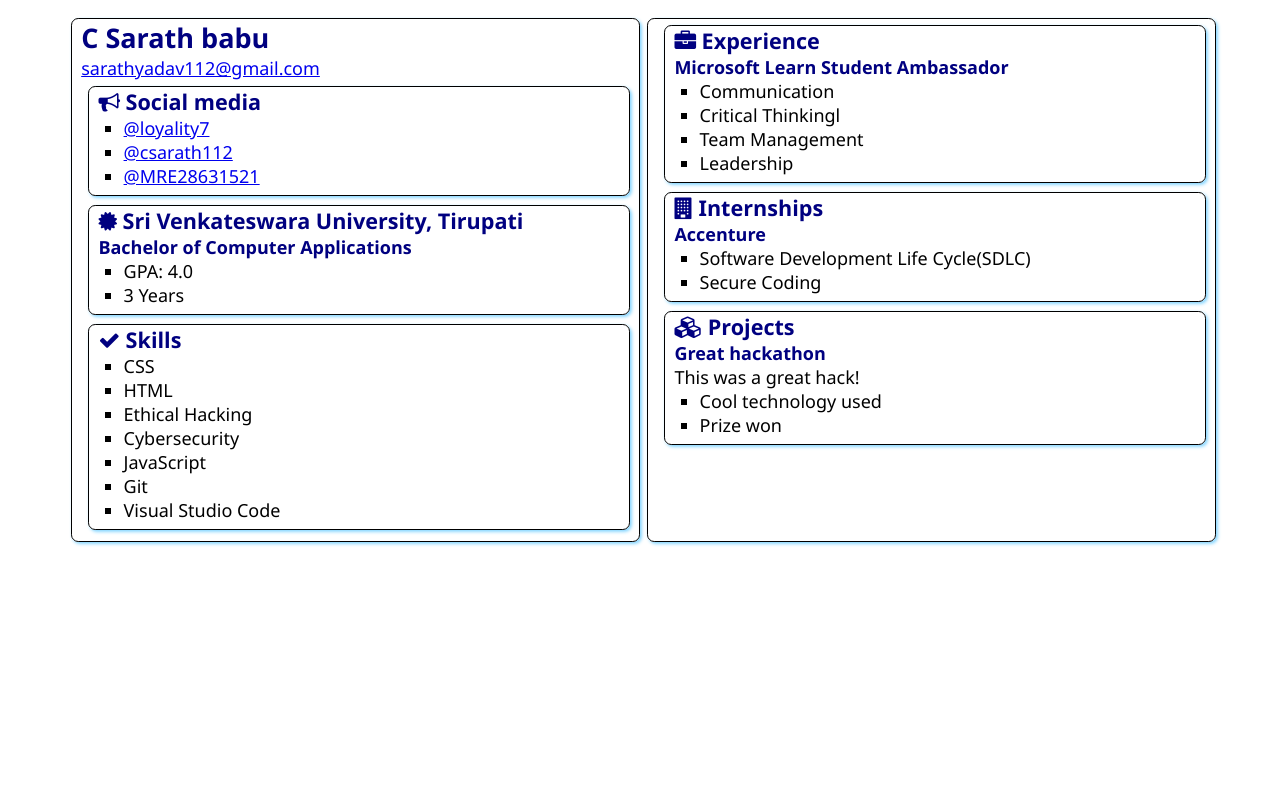
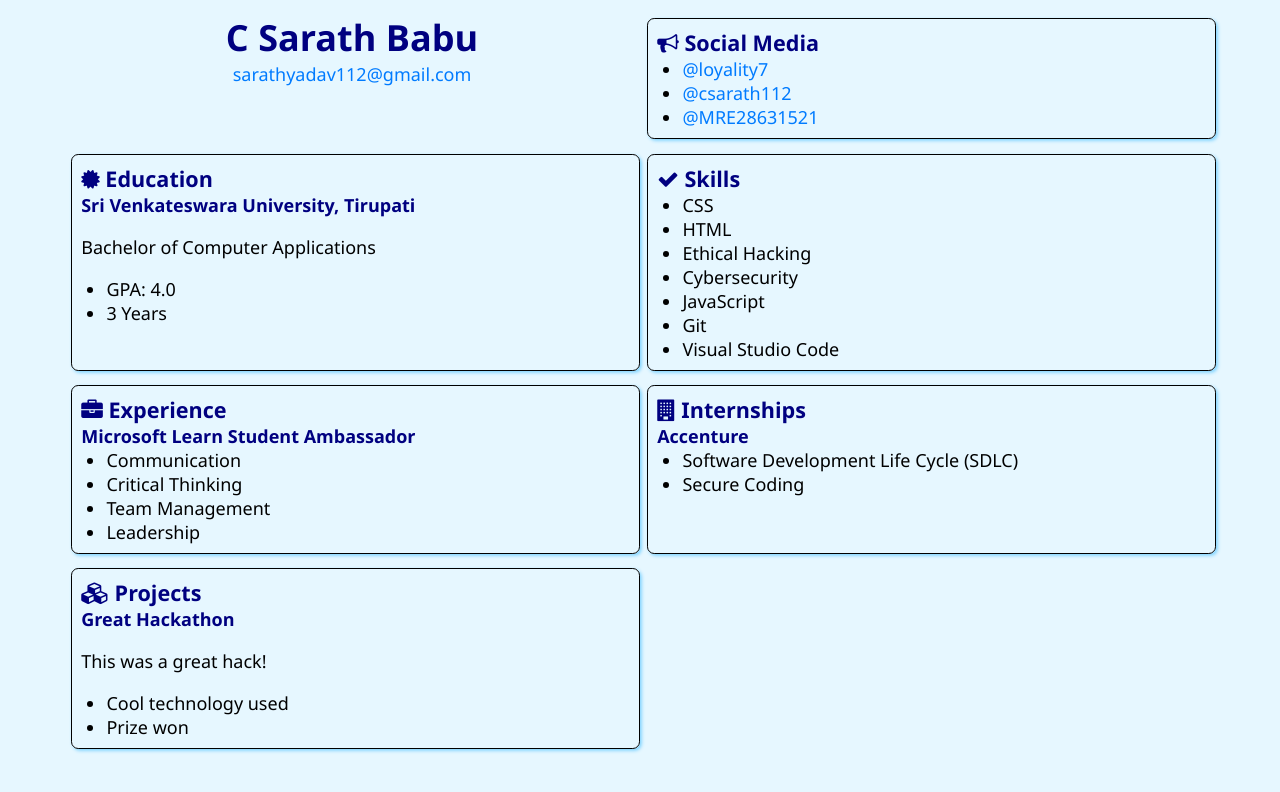
Before and after one commit to loyality7/SATechnicalOnboarding, a plain HTML site: page src/index.html in a window 1280 px wide. Drawn offline with Linux system fonts and the light colour scheme.

Commit message:
new Modification in HTML

```diff
--- a/src/index.html
+++ b/src/index.html
@@ -5,20 +5,19 @@
     <meta http-equiv="X-UA-Compatible" content="IE=edge">
     <meta name="viewport" content="width=device-width, initial-scale=1.0">
     <title>Resume</title>
-
     <link rel="stylesheet" href="style.css">
     <link rel="stylesheet" href="https://cdnjs.cloudflare.com/ajax/libs/font-awesome/4.7.0/css/font-awesome.min.css">
 </head>
 <body>
-    <main>
-        <article class="box">
-            <h1>C Sarath babu </h1>
-            <div><a href="mailto:your.email@example.com">sarathyadav112@gmail.com</a></div>
-
-            <section class="box">
+    <div class="resume-container">
+        <header>
+            <h1>C Sarath Babu</h1>
+            <a href="mailto:sarathyadav112@gmail.com">sarathyadav112@gmail.com</a>
+        </header>
+        <section class="social-media">
             <h2>
                 <i class="fa fa-bullhorn" aria-hidden="true"></i>
-                    Social media
+                Social Media
             </h2>
             <ul>
                 <li><a href="https://github.com/loyality7">@loyality7</a></li>
@@ -26,22 +25,21 @@
                 <li><a href="https://twitter.com/MRE28631521">@MRE28631521</a></li>
             </ul>
         </section>
-
-            <section class="box">
-                <div class="education">
+        <section class="education">
             <h2>
                 <i class="fa fa-certificate" aria-hidden="true"></i>
-                        Sri Venkateswara University, Tirupati
+                Education
             </h2>
-                    <h3>Bachelor of Computer Applications</h3>
+            <div class="school">
+                <h3>Sri Venkateswara University, Tirupati</h3>
+                <p>Bachelor of Computer Applications</p>
                 <ul>
                     <li>GPA: 4.0</li>
                     <li>3 Years</li>
                 </ul>
             </div>
         </section>
-
-            <section class="box">
+        <section class="skills">
             <h2>
                 <i class="fa fa-check" aria-hidden="true"></i>
                 Skills
@@ -56,48 +54,48 @@
                 <li>Visual Studio Code</li>
             </ul>
         </section>
-        </article>
-        <article class="box">
-            <section class="box">
+        <section class="experience">
             <h2>
                 <i class="fa fa-briefcase" aria-hidden="true"></i>
                 Experience
             </h2>
+            <div class="job">
                 <h3>Microsoft Learn Student Ambassador</h3>
                 <ul>
                     <li>Communication</li>
-                    <li>Critical Thinkingl</li>
+                    <li>Critical Thinking</li>
                     <li>Team Management</li>
                     <li>Leadership</li>
                 </ul>
+            </div>
         </section>
-            <section class="box">
+        <section class="internships">
             <h2>
                 <i class="fa fa-building" aria-hidden="true"></i>
                 Internships
             </h2>
-
-                <h3>Accenture </h3>
+            <div class="company">
+                <h3>Accenture</h3>
                 <ul>
-                    <li>Software Development Life Cycle(SDLC)</li>
+                    <li>Software Development Life Cycle (SDLC)</li>
                     <li>Secure Coding</li>
                 </ul>
+            </div>
         </section>
-            <section class="box">
+        <section class="projects">
             <h2>
                 <i class="fa fa-cubes" aria-hidden="true"></i>
                 Projects
             </h2>
-
-                <h3>Great hackathon</h3>
-                <div>This was a great hack!</div>
+            <div class="project">
+                <h3>Great Hackathon</h3>
+                <p>This was a great hack!</p>
                 <ul>
                     <li>Cool technology used</li>
                     <li>Prize won</li>
                 </ul>
+            </div>
         </section>
-        </article>
-
-    </main>
+    </div>
 </body>
 </html>
--- a/src/style.css
+++ b/src/style.css
@@ -2,46 +2,60 @@ body {
     font-family: 'Segoe UI', Tahoma, Geneva, Verdana, sans-serif;
     font-size: 18px;
     margin: 1% 5%;
-    background-color:E6F7FF;
+    background-color: #E6F7FF;
 }
 
-main {
+.resume-container {
     display: grid;
     grid-template-columns: 50% 50%;
 }
 
+header {
+    text-align: center;
+    margin-bottom: 1.5rem;
+}
 
-.box {
+h1 {
+    color: navy;
+    margin: 0;
+}
+
+a {
+    color: #007BFF;
+    text-decoration: none;
+}
+
+a:hover {
+    text-decoration: underline;
+}
+
+section {
     box-shadow: .1em .1em .2em #80D4FF;
     border-radius: .4em;
     border-width: .01em;
     border-style: solid;
     margin-left: .4em;
-    padding: .0em .5em .1em .5em;
+    padding: .5em;
     margin-bottom: .5em;
     margin-top: .3em;
-}
-
-h1 {
-    color: navy;
-    margin: 0em;
-    display: block;
 }
 
 h2 {
     color: navy;
     font-size: 1.2em;
-    margin: 0em;
+    margin: 0;
 }
 
 h3 {
     color: navy;
     font-size: 1em;
-    margin: 0em;
+    margin: 0;
 }
 
 ul {
-    margin: 0em 0em .3em 0em;
-    list-style-type: square;
+    margin: 0;
     padding-left: 1.4em;
 }
+
+.project, .job, .company {
+    margin-bottom:
```
Lines whose indentation alone changed are shown as unchanged.
